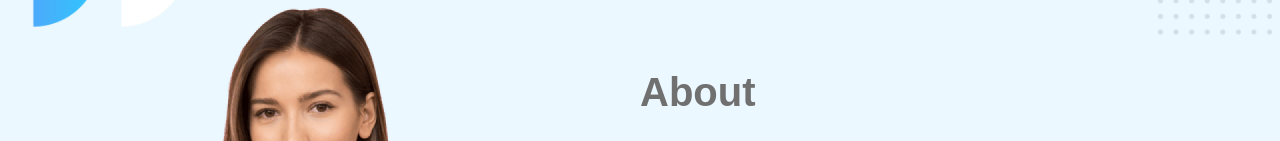
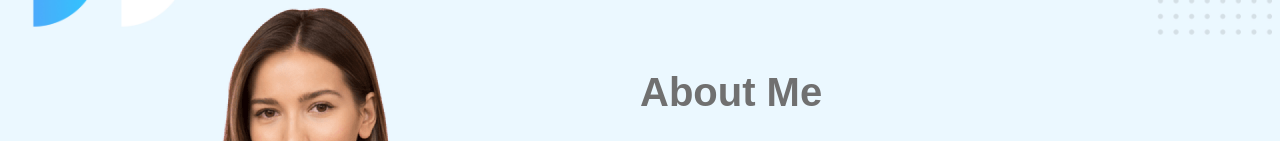
Before and after one commit to mahmudsagar/food-network-programminghero, a plain HTML site: page index.html in a window 1280 px wide. Shown: the part 659-800 px from the top of the page. Drawn offline with Linux system fonts and the light colour scheme.

Commit message:
heading font fixed

```diff
--- a/index.html
+++ b/index.html
@@ -58,7 +58,7 @@
                         <img src="./images/female/Person Image.png" alt="" />
                     </div>
                     <article class="about-text">
-                        <h2>About</h2>
+                        <h2>About me</h2>
                         <p>
                             This is a Food based template. I have completed this
                             as a assignment to programming hero course. This
--- a/stylesheet/style.css
+++ b/stylesheet/style.css
@@ -5,6 +5,9 @@
 }
 body {
     font-family: "Montserrat", sans-serif;
+}
+h1,h2,h3,h4{
+    text-transform: capitalize;
 }
 /* container width */
 .width-80 {
```
